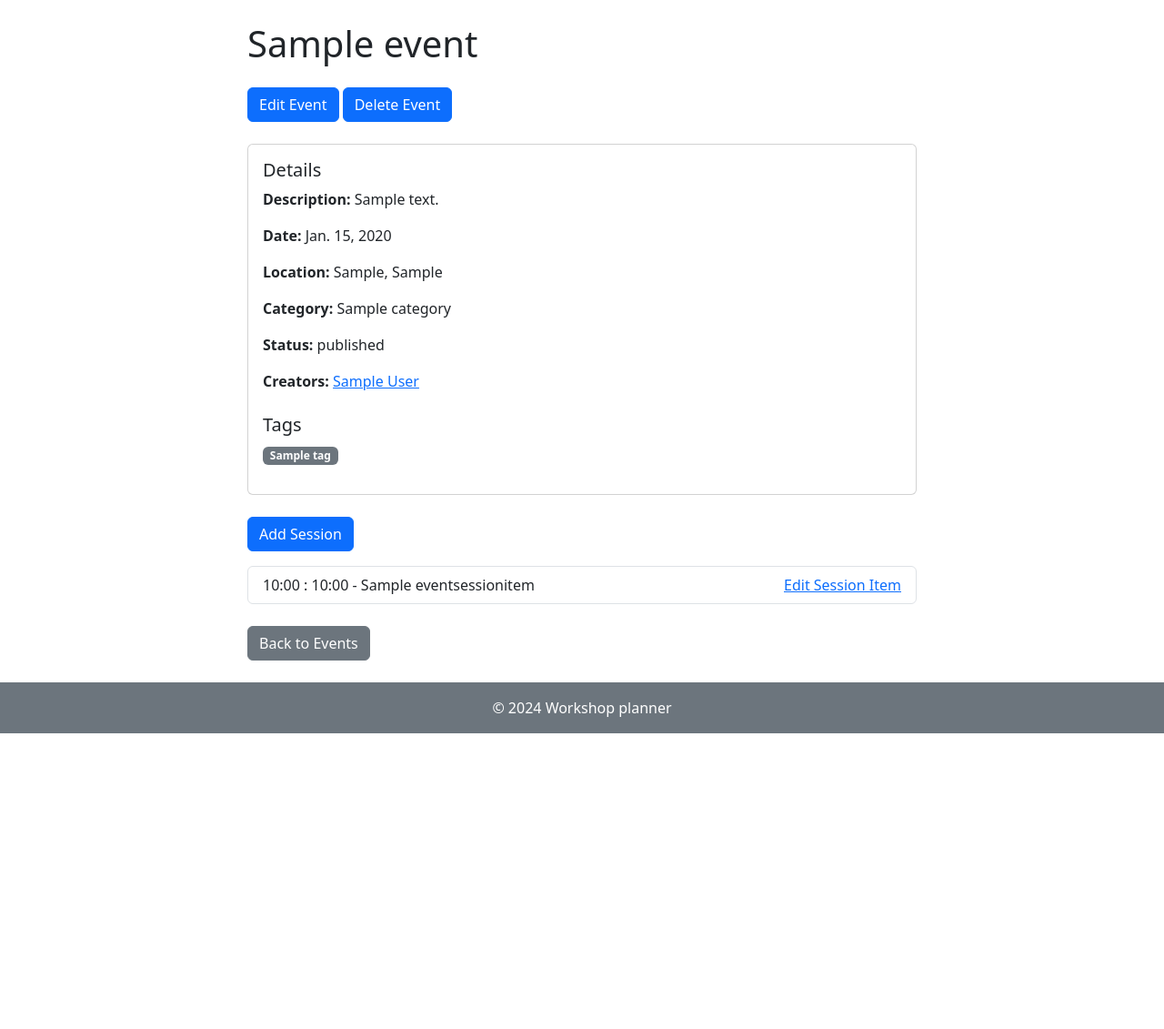
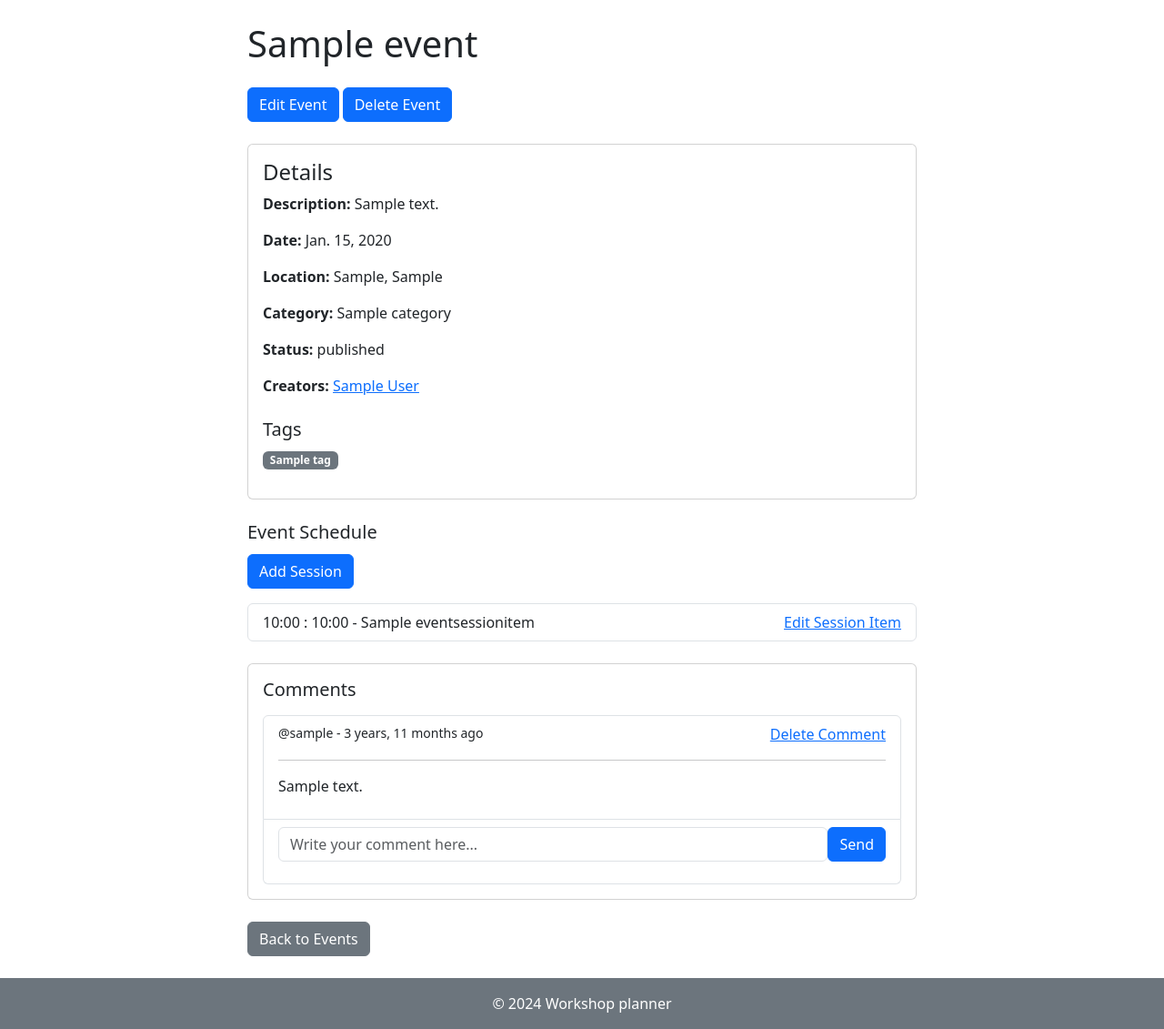
Before and after one commit to Emre-Oktay/workshopPlanner, a Django app: page /events/1/ in a window 1280 px wide. Shown: the part 72-1203 px from the top of the page at 91% size. Before the commit the page ends 878 px from the top, so only its background shows below. Run offline with Django 4.2, Linux system fonts and the light colour scheme; a user stored in the database is signed in; tables that the repository leaves empty hold one stand-in row (values such as "Sample post"); grey boxes marked "Sample" are stand-in pictures.

Commit message:
Add event comments

```diff
--- a/events/templates/events/event_detail.html
+++ b/events/templates/events/event_detail.html
@@ -13,7 +13,7 @@
         {% endif %}
         <div class="card mt-4">
             <div class="card-body">
-                <h5 class="card-title">Details</h5>
+                <h4 class="card-title">Details</h4>
                 <p class="card-text"><strong>Description:</strong> {{ event.description }}</p>
                 <p class="card-text"><strong>Date:</strong> {{ event.date }}</p>
                 <p class="card-text"><strong>Location:</strong> {{ event.location }}</p>
@@ -35,11 +35,10 @@
             </div>
         </div>
 
+        <h5 class="mt-4">Event Schedule</h5>
         {% if user.is_authenticated and user == event.creator %}
-        <a href="{% url 'create_session_item' event.id %}" class="btn btn-primary mt-4">Add Session</a>
+        <a href="{% url 'create_session_item' event.id %}" class="btn btn-primary mt-1">Add Session</a>
         {% endif %}
-
-        <!-- List of event sessions -->
         <ul class="list-group mt-3">
             {% for session in event_sessions %}
             <li class="list-group-item d-flex justify-content-between">
@@ -52,6 +51,38 @@
             {% endfor %}
         </ul>
 
+        <div class="card mt-4">
+            <div class="card-body">
+                <h5 class="card-title">Comments</h5>
+                <ul class="list-group mt-3">
+                    {% for comment in comments %}
+                    <li class="list-group-item">
+                        <div class="d-flex justify-content-between mb-3">
+                            <small>@{{comment.user}} - {{comment.created_at|timesince}} ago</small>
+                            {% if user.is_authenticated and request.user == comment.user %}
+                            <a href="{% url 'delete_comment' comment.id %}">Delete Comment</a>
+                            {% endif %}
+                        </div>
+                        <hr>
+                        <p>{{comment.text}}</p>
+                    </li>
+                    {% endfor %}
+                    {% if request.user.is_authenticated %}
+                    <li class="list-group-item">
+                        <div>
+                            <form class="d-flex justify-content-between mb-3" method="POST" action="">
+                                {% csrf_token %}
+                                <input class="form-control" type="text" name="comment"
+                                    placeholder="Write your comment here..." />
+                                <button class="btn btn-primary">Send</button>
+                            </form>
+                        </div>
+                    </li>
+                    {% endif %}
+                </ul>
+            </div>
+        </div>
+
         <a href="{% url 'event_list' %}" class="btn btn-secondary mt-4">Back to Events</a>
     </div>
 
--- a/events/urls.py
+++ b/events/urls.py
@@ -1,15 +1,18 @@
 from django.urls import path
-from .views import event_list, event_detail, create_event, edit_event, delete_event, create_location, create_session_item, edit_session_item
+from . import views
 
 urlpatterns = [
-    path('events/', event_list, name='event_list'),
-    path('events/<int:event_id>/', event_detail, name='event_detail'),
-    path('events/create/', create_event, name='create_event'),
-    path('events/create-location/', create_location, name='create_location'),
+    path('events/', views.event_list, name='event_list'),
+    path('events/<int:event_id>/', views.event_detail, name='event_detail'),
+    path('events/create/', views.create_event, name='create_event'),
+    path('events/create-location/', views.create_location, name='create_location'),
     path('events/<int:event_id>/create-session-item/',
-         create_session_item, name='create_session_item'),
+         views.create_session_item, name='create_session_item'),
     path('events/<int:event_id>/edit-session/<int:session_id>/',
-         edit_session_item, name='edit_session_item'),
-    path('events/<int:event_id>/edit/', edit_event, name='edit_event'),
-    path('events/<int:event_id>/delete/', delete_event, name='delete_event'),
+         views.edit_session_item, name='edit_session_item'),
+    path('events/<int:event_id>/edit/', views.edit_event, name='edit_event'),
+    path('events/<int:event_id>/delete/',
+         views.delete_event, name='delete_event'),
+    path('comment/<int:comment_id>/delete/',
+         views.delete_comment, name='delete_comment'),
 ]
--- a/events/views.py
+++ b/events/views.py
@@ -1,8 +1,9 @@
+from django.http import HttpResponse
 from django.shortcuts import render, get_object_or_404, redirect
 from django.urls import reverse
 from django.contrib.auth.decorators import login_required
 
-from .models import Event, Location, EventSessionItem
+from .models import Event, Location, EventSessionItem, Comment
 from .forms import EventForm, EventImageForm, LocationForm, EventSessionForm
 
 
@@ -14,7 +15,19 @@ def event_list(request):
 def event_detail(request, event_id):
     event = get_object_or_404(Event, pk=event_id)
     event_sessions = event.sessions.filter(event=event).order_by('start_time')
-    context = {'event': event, 'event_sessions': event_sessions}
+    comments = event.comment_set.all().order_by('-created_at')
+    participants = event.participants.all()
+
+    if request.method == 'POST':
+        comment = Comment.objects.create(
+            user=request.user,
+            event=event,
+            text=request.POST.get('comment')
+        )
+        return redirect('event_detail', event_id=event.id)
+
+    context = {'event': event, 'event_sessions': event_sessions,
+               'comments': comments, 'participants': participants}
     return render(request, 'events/event_detail.html', context)
 
 
@@ -107,3 +120,17 @@ def delete_event(request, event_id):
         return redirect('event_list')
 
     return render(request, 'events/delete_event.html', {'event': event})
+
+
+@login_required(login_url='accounts/login')
+def delete_comment(request, comment_id):
+    comment = get_object_or_404(Comment, pk=comment_id)
+
+    if request.user != comment.user:
+        return HttpResponse('You are not allowed to remove this comment')
+
+    if request.method == 'POST':
+        comment.delete()
+        return redirect('event_detail', comment.event.id)
+
+    return render(request, 'events/delete_comment.html', {'comment': comment})
--- a/templates/base.html
+++ b/templates/base.html
@@ -56,9 +56,10 @@
                 </div>
                 {% else %}
                 <div class="text-end">
-                    <a href="{% url 'login' %}"><button type="button"
+                    <a href="{% url 'account_login' %}"><button type="button"
                             class="btn btn-outline-light me-2">Login</button></a>
-                    <a href="{% url 'register' %}"><button type="button" class="btn btn-warning">Register</button></a>
+                    <a href="{% url 'account_signup' %}"><button type="button"
+                            class="btn btn-warning">Register</button></a>
                 </div>
                 {% endif %}
             </div>
--- a/users/models.py
+++ b/users/models.py
@@ -10,9 +10,3 @@ class User(AbstractUser):
 
     def __str__(self) -> str:
         return self.username
-
-
-class Creator(User):
-
-    def __str__(self) -> str:
-        return self.username
```
Also changed, not shown: events/templates/events/delete_comment.html (added, +29 -0 lines).
